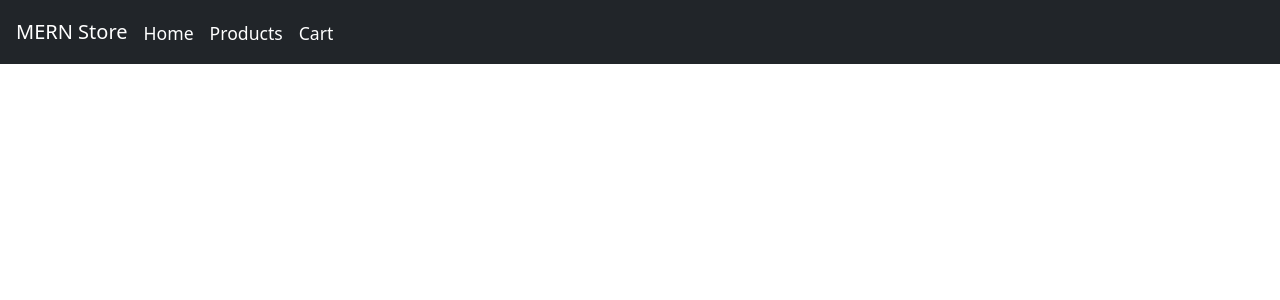
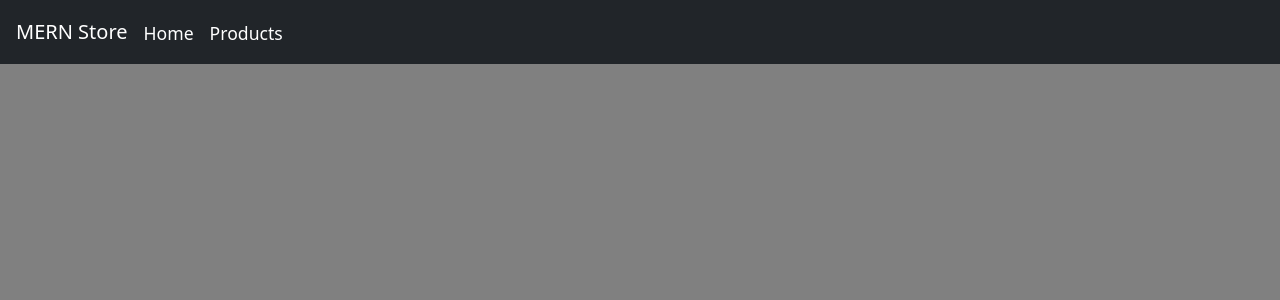
Before and after one commit to cyjimmy/MERN-Shopping-App, a React (Create React App) app in the folder client/: page /cart in a window 1280 px wide. Shown: the top 300 px of the page. Built offline with nearby package versions, Linux system fonts and the light colour scheme.

Commit message:
add cart page css

```diff
--- a/client/src/components/Header.js
+++ b/client/src/components/Header.js
@@ -1,5 +1,5 @@
 import React from "react";
-import { Nav, Navbar, Container } from "react-bootstrap";
+import { Navbar } from "react-bootstrap";
 import { useCart } from "../context/CartContext";
 import { Badge } from "react-bootstrap";
 import { Link } from "react-router-dom";
@@ -17,7 +17,7 @@ const BadgeStyle = {
 };
 
 export default function Header() {
-  const cartItemCount = useCart();
+  const cartItemCount = useCart().itemList.length;
 
   return (
     <Navbar bg="dark" variant="dark" sticky="top" style={{ height: "8%" }}>
@@ -29,15 +29,13 @@ export default function Header() {
         Products
       </Link>
       <Link to="/cart" style={LinkStyle}>
-        {cartItemCount ? (
+        {cartItemCount > 0 && (
           <>
             Cart{" "}
             <Badge bg="secondary" style={BadgeStyle}>
               {cartItemCount}
             </Badge>
           </>
-        ) : (
-          "Cart"
         )}
       </Link>
     </Navbar>
--- a/client/src/components/Modal.js
+++ b/client/src/components/Modal.js
@@ -1,7 +1,7 @@
 import React from "react";
 import styled from "styled-components";
 import { Button } from "react-bootstrap";
-import { useCartUpdate } from "../context/CartContext";
+import { useCart } from "../context/CartContext";
 
 const Overlay = styled.div`
   position: fixed;
@@ -44,11 +44,11 @@ const ButtonGroup = styled.div`
 `;
 
 export default function Modal({ displayModal, closeModal, chosenProduct }) {
-  const updateCart = useCartUpdate();
+  const updateCart = useCart();
 
-  const addItemToCart = () => {
+  const addItemToCart = (item) => {
     closeModal();
-    updateCart();
+    updateCart.addItem(item);
   };
 
   return (
@@ -61,7 +61,13 @@ export default function Modal({ displayModal, closeModal, chosenProduct }) {
             <div>{chosenProduct.name}</div>
             <div>$ {chosenProduct.price}</div>
             <ButtonGroup>
-              <Button onClick={addItemToCart}>Add to Cart</Button>
+              <Button
+                onClick={() => {
+                  addItemToCart(chosenProduct);
+                }}
+              >
+                Add to Cart
+              </Button>
               <Button onClick={closeModal}>Close</Button>
             </ButtonGroup>
           </ModalContainer>
--- a/client/src/context/CartContext.js
+++ b/client/src/context/CartContext.js
@@ -2,28 +2,24 @@ import React from "react";
 import { useState, useContext } from "react";
 
 const CartContext = React.createContext();
-const CartUpdateContext = React.createContext();
 
 export function useCart() {
   return useContext(CartContext);
 }
 
-export function useCartUpdate() {
-  return useContext(CartUpdateContext);
-}
+export function CartProvider({ children }) {
+  const [itemList, setItemList] = useState([]);
 
-export function CartProvider({ children }) {
-  const [cartItemCount, setCartItemCount] = useState(0);
+  const updateCart = (item) => {
+    setItemList((prevState) => [...prevState, item]);
+  };
 
-  function updateCart() {
-    setCartItemCount((prevCount) => (prevCount += 1));
-  }
+  const cartContext = {
+    itemList: itemList,
+    addItem: updateCart,
+  };
 
   return (
-    <CartContext.Provider value={cartItemCount}>
-      <CartUpdateContext.Provider value={updateCart}>
-        {children}
-      </CartUpdateContext.Provider>
-    </CartContext.Provider>
+    <CartContext.Provider value={cartContext}>{children}</CartContext.Provider>
   );
 }
--- a/client/src/pages/Cart.js
+++ b/client/src/pages/Cart.js
@@ -1,9 +1,69 @@
-import React from 'react'
+import React from "react";
+import { useCart } from "../context/CartContext";
+import styled from "styled-components";
+
+const CartContent = styled.div`
+  display: flex;
+  flex-direction: column;
+  width: 100%;
+  min-height: 92vh;
+  background-color: grey;
+`;
+
+const ItemContainer = styled.div`
+  width: 80%;
+  max-width: 40rem;
+  height: 10rem;
+  display: flex;
+  margin: 0.5rem auto;
+  border: 1px solid black;
+  background-color: white;
+  border-radius: 15px;
+  text-align: center;
+  padding: 10px;
+
+  @media (max-width: 730px) {
+    flex-direction: column;
+    height: 15rem;
+  }
+`;
+
+const ImgContainer = styled.div`
+  width: 30%;
+
+  & img {
+    height: 100%;
+  }
+
+  @media (max-width: 730px) {
+    width: 100%;
+    height: 70%;
+  }
+`;
+
+const ItemName = styled.div`
+  margin: auto;
+`;
+
+const ItemPrice = styled.div`
+  margin: auto;
+`;
 
 export default function Cart() {
-    return (
-        <div>
+  const cartCtx = useCart();
 
-        </div>
-    )
+  return (
+    <CartContent>
+      {cartCtx.itemList &&
+        cartCtx.itemList.map((item) => (
+          <ItemContainer key={item.id}>
+            <ImgContainer>
+              <img src={item.imgUrl} alt="product"/>
+            </ImgContainer>
+            <ItemName>{item.name}</ItemName>
+            <ItemPrice>{item.price}</ItemPrice>
+          </ItemContainer>
+        ))}
+    </CartContent>
+  );
 }
```
Also changed, not shown: 1 other file (tests, documents, lock files or other folders).
